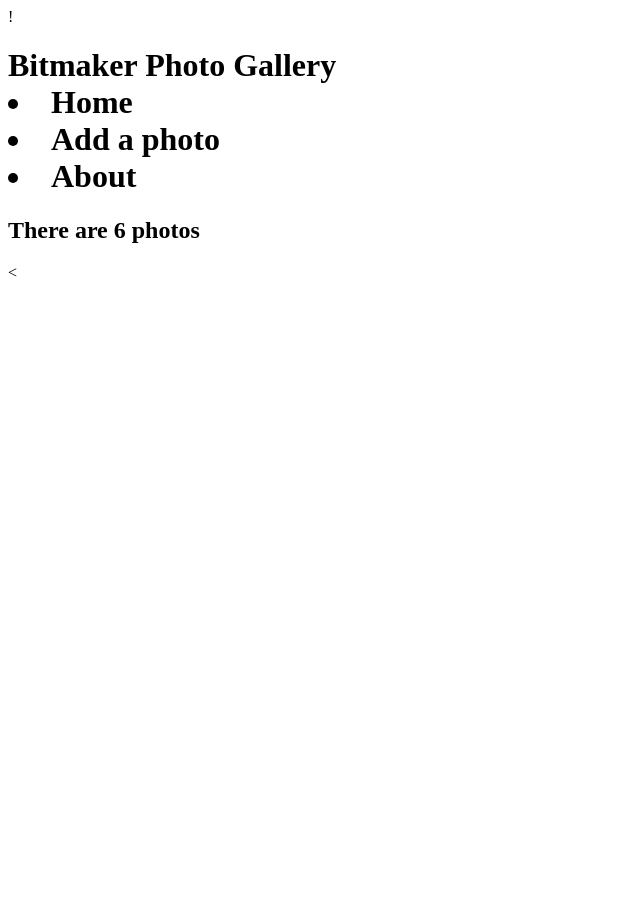
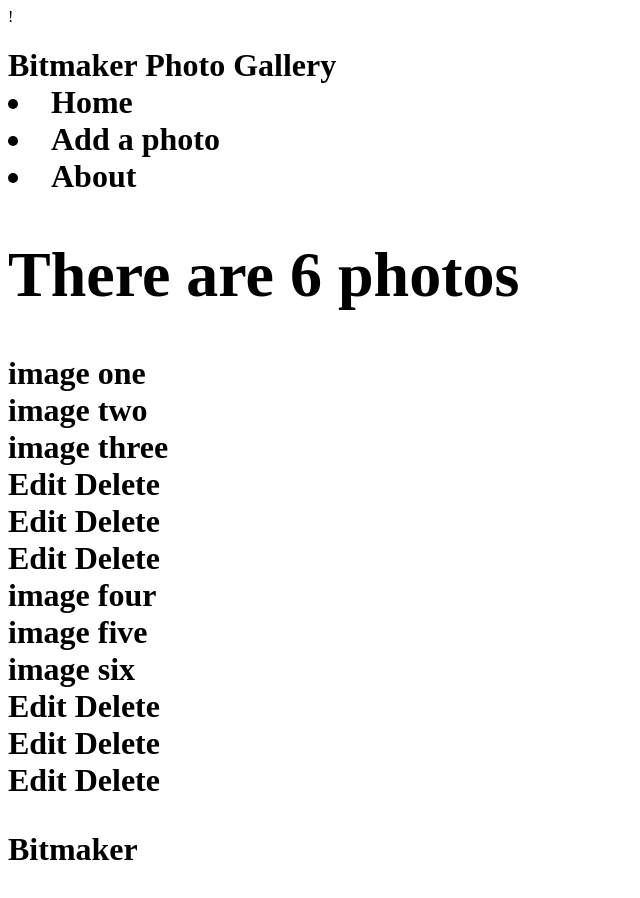
Before and after one commit to CareyCosta/css-display-layout, a plain HTML site: page index.html in a window 1280 px wide. Shown: the whole page, without its empty margins (0-640 px from the left). Before the commit the page ends 800 px from the top, so only its background shows below. Drawn offline with Linux system fonts and the light colour scheme.

Commit message:
html first draft

```diff
--- a/index.html
+++ b/index.html
@@ -19,9 +19,26 @@
   <li>Add a photo</li>
   <li>About</li>
 
-<h2>There are 6 photos</h2>
 
-<
+<div class="container">
+  <h1>There are 6 photos</h1>
+  <div class="block">image one</div>
+  <div class="block">image two</div>
+  <div class="block">image three</div>
+  <div class="caption">Edit Delete</div>
+  <div class="caption">Edit Delete</div>
+  <div class="caption">Edit Delete</div>
+  <div class="block">image four</div>
+  <div class="block">image five</div>
+  <div class="block">image six</div>
+  <div class="caption">Edit Delete</div>
+  <div class="caption">Edit Delete</div>
+  <div class="caption">Edit Delete</div>
+</div>
+
+<footer>
+<p> Bitmaker </p>
+</footer>
 
 </body>
 </html>
```
